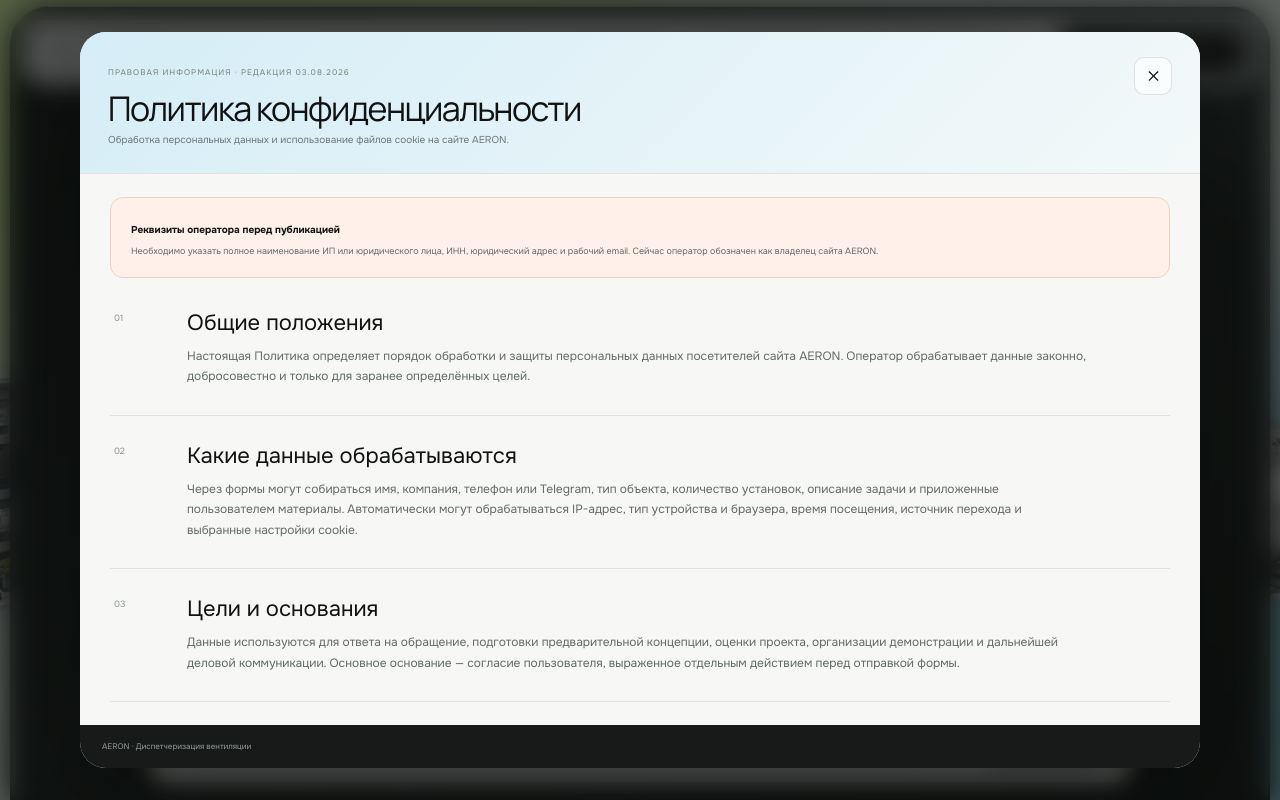
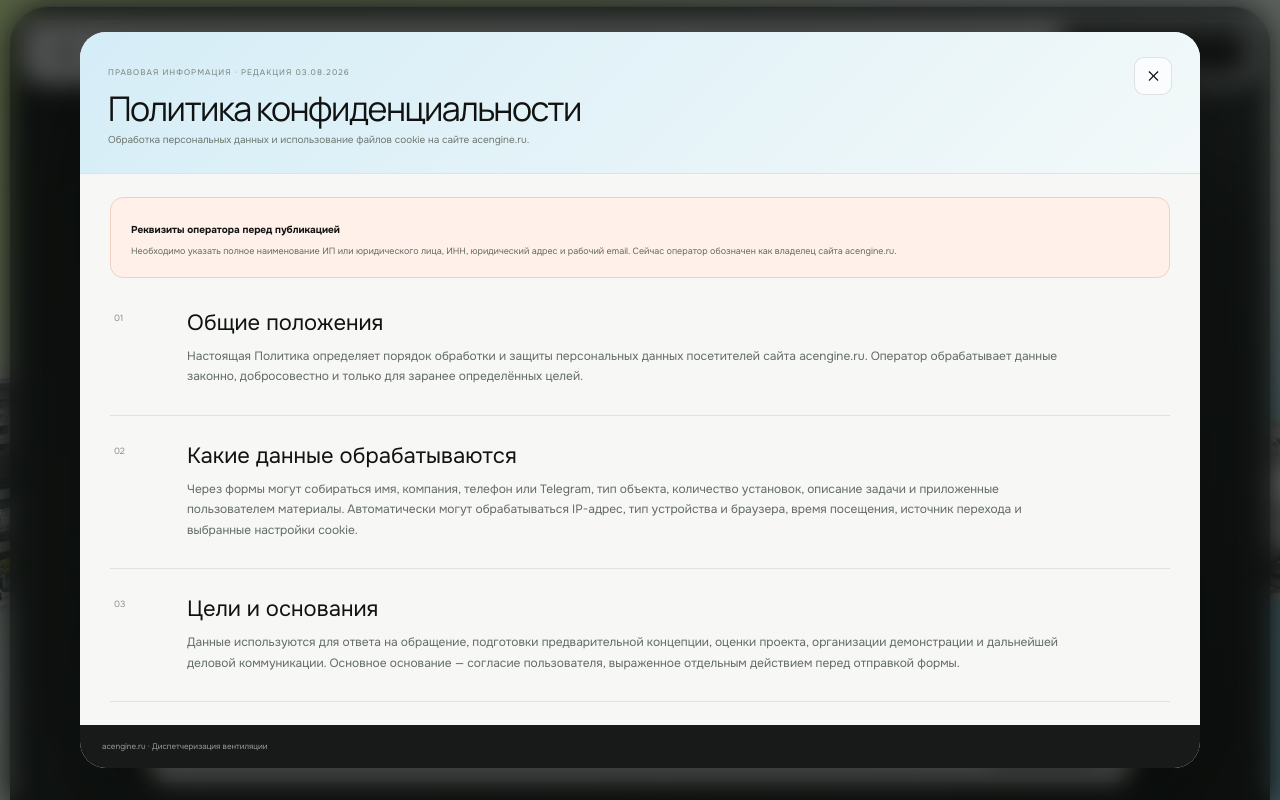
Before and after one commit to adamprogety-hub/asu-tp_project, a Next.js app: page / in a window 1280 px wide. Both pictures are taken after a click on the button "политике конфиденциальности". Built offline with nearby package versions, Linux system fonts and the light colour scheme.

Commit message:
feat: change site branding to acengine.ru and display only the SVG logo in header (size 28)

```diff
--- a/app/CookieConsent.tsx
+++ b/app/CookieConsent.tsx
@@ -72,7 +72,7 @@ export function PrivacyLink({ children = "Политика конфиденци
 }
 
 const policySections = [
-  ["01", "Общие положения", "Настоящая Политика определяет порядок обработки и защиты персональных данных посетителей сайта AERON. Оператор обрабатывает данные законно, добросовестно и только для заранее определённых целей."],
+  ["01", "Общие положения", "Настоящая Политика определяет порядок обработки и защиты персональных данных посетителей сайта acengine.ru. Оператор обрабатывает данные законно, добросовестно и только для заранее определённых целей."],
   ["02", "Какие данные обрабатываются", "Через формы могут собираться имя, компания, телефон или Telegram, тип объекта, количество установок, описание задачи и приложенные пользователем материалы. Автоматически могут обрабатываться IP-адрес, тип устройства и браузера, время посещения, источник перехода и выбранные настройки cookie."],
   ["03", "Цели и основания", "Данные используются для ответа на обращение, подготовки предварительной концепции, оценки проекта, организации демонстрации и дальнейшей деловой коммуникации. Основное основание — согласие пользователя, выраженное отдельным действием перед отправкой формы."],
   ["04", "Порядок и сроки", "Обработка выполняется автоматизированно и без использования средств автоматизации. Данные хранятся до достижения заявленной цели, отзыва согласия либо окончания срока, предусмотренного применимым законодательством, после чего удаляются или обезличиваются."],
@@ -112,12 +112,12 @@ export function PrivacyModal() {
   if (!open) return null;
   return <div className="privacy-modal-layer" role="dialog" aria-modal="true" aria-labelledby="privacy-title" onClick={()=>setOpen(false)}>
     <div className="privacy-modal" onClick={(event)=>event.stopPropagation()}>
-      <header><div><span>Правовая информация · Редакция 03.08.2026</span><h2 id="privacy-title">Политика конфиденциальности</h2><p>Обработка персональных данных и использование файлов cookie на сайте AERON.</p></div><button type="button" onClick={()=>setOpen(false)} aria-label="Закрыть политику"><X/></button></header>
+      <header><div><span>Правовая информация · Редакция 03.08.2026</span><h2 id="privacy-title">Политика конфиденциальности</h2><p>Обработка персональных данных и использование файлов cookie на сайте acengine.ru.</p></div><button type="button" onClick={()=>setOpen(false)} aria-label="Закрыть политику"><X/></button></header>
       <div className="privacy-modal-body">
-        <div className="privacy-operator"><strong>Реквизиты оператора перед публикацией</strong><p>Необходимо указать полное наименование ИП или юридического лица, ИНН, юридический адрес и рабочий email. Сейчас оператор обозначен как владелец сайта AERON.</p></div>
+        <div className="privacy-operator"><strong>Реквизиты оператора перед публикацией</strong><p>Необходимо указать полное наименование ИП или юридического лица, ИНН, юридический адрес и рабочий email. Сейчас оператор обозначен как владелец сайта acengine.ru.</p></div>
         {policySections.map(([number,title,text])=><section key={number}><span>{number}</span><div><h3>{title}</h3><p>{text}</p>{number==="07"&&<div className="modal-cookie-table"><div><b>Необходимые</b><span>Работа сайта и хранение выбора</span><small>до 12 месяцев</small></div><div><b>Аналитические</b><span>Анонимная статистика, если подключена</span><small>после согласия</small></div></div>}</div></section>)}
       </div>
-      <footer><span>AERON · Диспетчеризация вентиляции</span></footer>
+      <footer><span>acengine.ru · Диспетчеризация вентиляции</span></footer>
     </div>
   </div>;
 }
--- a/app/api/send-lead/route.ts
+++ b/app/api/send-lead/route.ts
@@ -25,7 +25,7 @@ export async function POST(request: Request) {
       }
     }
 
-    const emailText = `Новая заявка с сайта AERON
+    const emailText = `Новая заявка с сайта acengine.ru
 
 Имя: ${name}
 Контакты (телефон или почта): ${contact}
@@ -58,9 +58,9 @@ ${description}
       });
 
       await transporter.sendMail({
-        from: `"AERON Web Form" <${smtpUser}>`,
+        from: `"acengine.ru Web Form" <${smtpUser}>`,
         to: smtpTo,
-        subject: `[AERON Lead] Заявка от ${name}`,
+        subject: `[acengine.ru Lead] Заявка от ${name}`,
         text: emailText,
         attachments: attachments,
       });
@@ -73,7 +73,7 @@ ${description}
     const tgChatId = process.env.TELEGRAM_CHAT_ID;
 
     if (tgBotToken && tgChatId) {
-      const htmlMessage = `<b>Новая заявка с сайта AERON</b>
+      const htmlMessage = `<b>Новая заявка с сайта acengine.ru</b>
 
 <b>Имя:</b> ${name}
 <b>Контакты:</b> ${contact}
--- a/app/layout.tsx
+++ b/app/layout.tsx
@@ -8,11 +8,11 @@ const onest = Onest({ variable: "--font-onest", subsets: ["cyrillic", "latin"] }
 const manrope = Manrope({ variable: "--font-manrope", subsets: ["cyrillic", "latin"] });
 
 export const metadata: Metadata = {
-  title: "AERON — диспетчеризация вентиляции",
+  title: "acengine.ru — диспетчеризация вентиляции",
   description: "Проектирование и внедрение систем диспетчеризации вентиляции коммерческих объектов: SCADA, архивы, аварии и удалённый контроль.",
   icons: { icon: "/favicon.svg", shortcut: "/favicon.svg" },
   openGraph: {
-    title: "AERON — вентиляция под контролем",
+    title: "acengine.ru — вентиляция под контролем",
     description: "Вся вентиляция объекта в одном понятном интерфейсе.",
     images: [{ url: "/og.png", width: 1664, height: 933 }],
     type: "website",
--- a/app/page.tsx
+++ b/app/page.tsx
@@ -689,7 +689,7 @@ function ScadaScene({ variant }: { variant: number }) {
       <div className="network-map">
         <div className="network-core">
           <Server />
-          <strong>AERON CLOUD</strong>
+          <strong>AC ENGINE CLOUD</strong>
           <span>OPC UA / VPN</span>
         </div>
         {[
@@ -1126,7 +1126,7 @@ function LeadForm({ compact = false }: { compact?: boolean }) {
             <Check />
           </i>
           <span>
-            Согласен получать полезные материалы и информацию о решениях AERON.
+            Согласен получать полезные материалы и информацию о решениях acengine.ru.
             Необязательно.
           </span>
         </label>
@@ -2031,9 +2031,8 @@ export default function Home() {
       <motion.div className="progress" style={{ scaleX }} />
       <FloatingActions visible={heroPassed} menuOpen={menuOpen} />
       <nav className="nav">
-        <a className="logo" href="#top" aria-label="AERON — на главную" onClick={(e) => scrollToSection("#top", e)}>
-          <AcEngineLogo size={22} className="logo-svg" style={{ marginRight: "10px", color: "var(--ink)" }} />
-          <span>AERON</span>
+        <a className="logo" href="#top" aria-label="acengine.ru — на главную" onClick={(e) => scrollToSection("#top", e)}>
+          <AcEngineLogo size={28} className="logo-svg" style={{ color: "var(--ink)" }} />
         </a>
         <div className="nav-right">
           <a href="tel:+79958878310" className="nav-contact-link">
```
